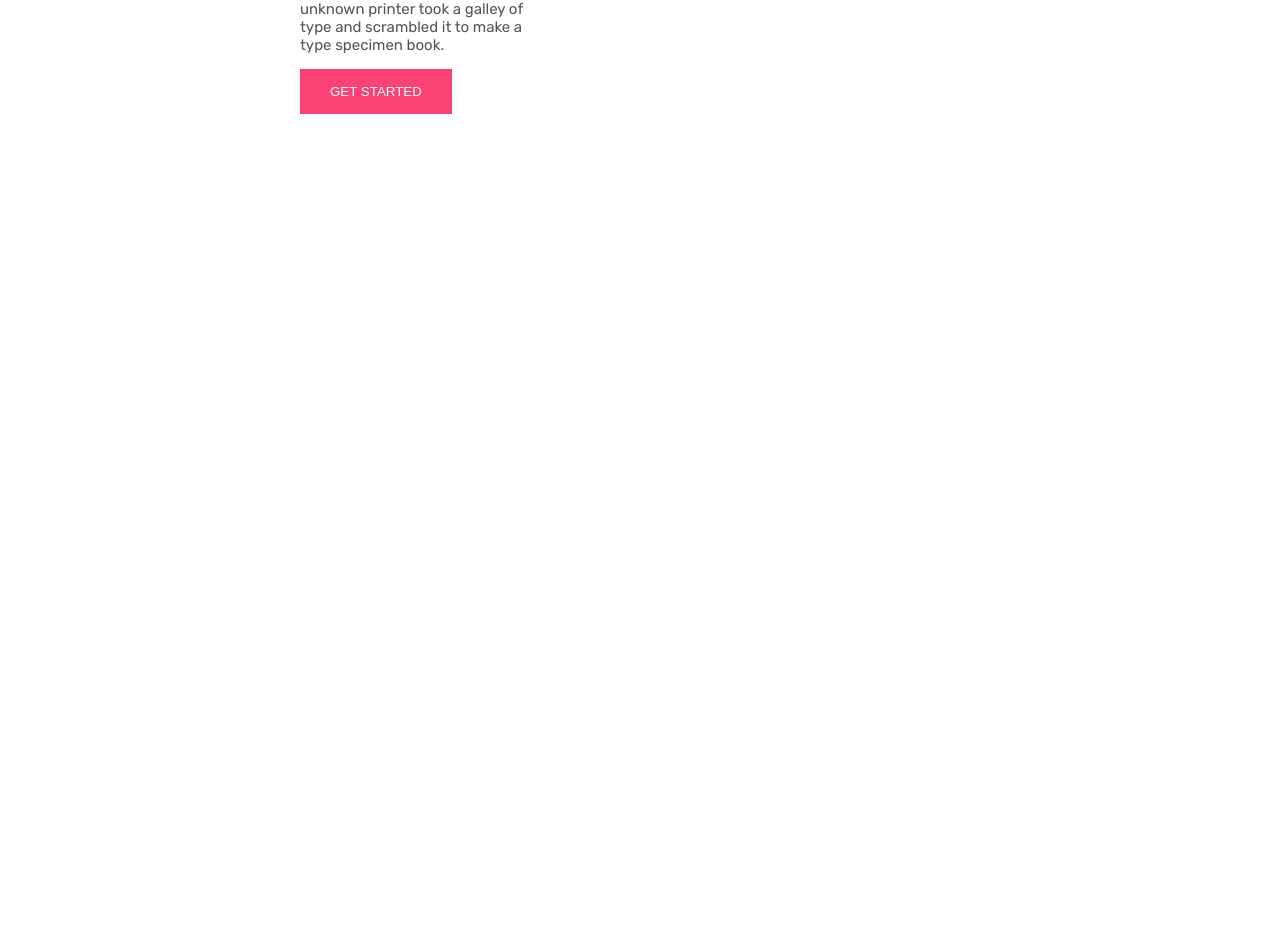
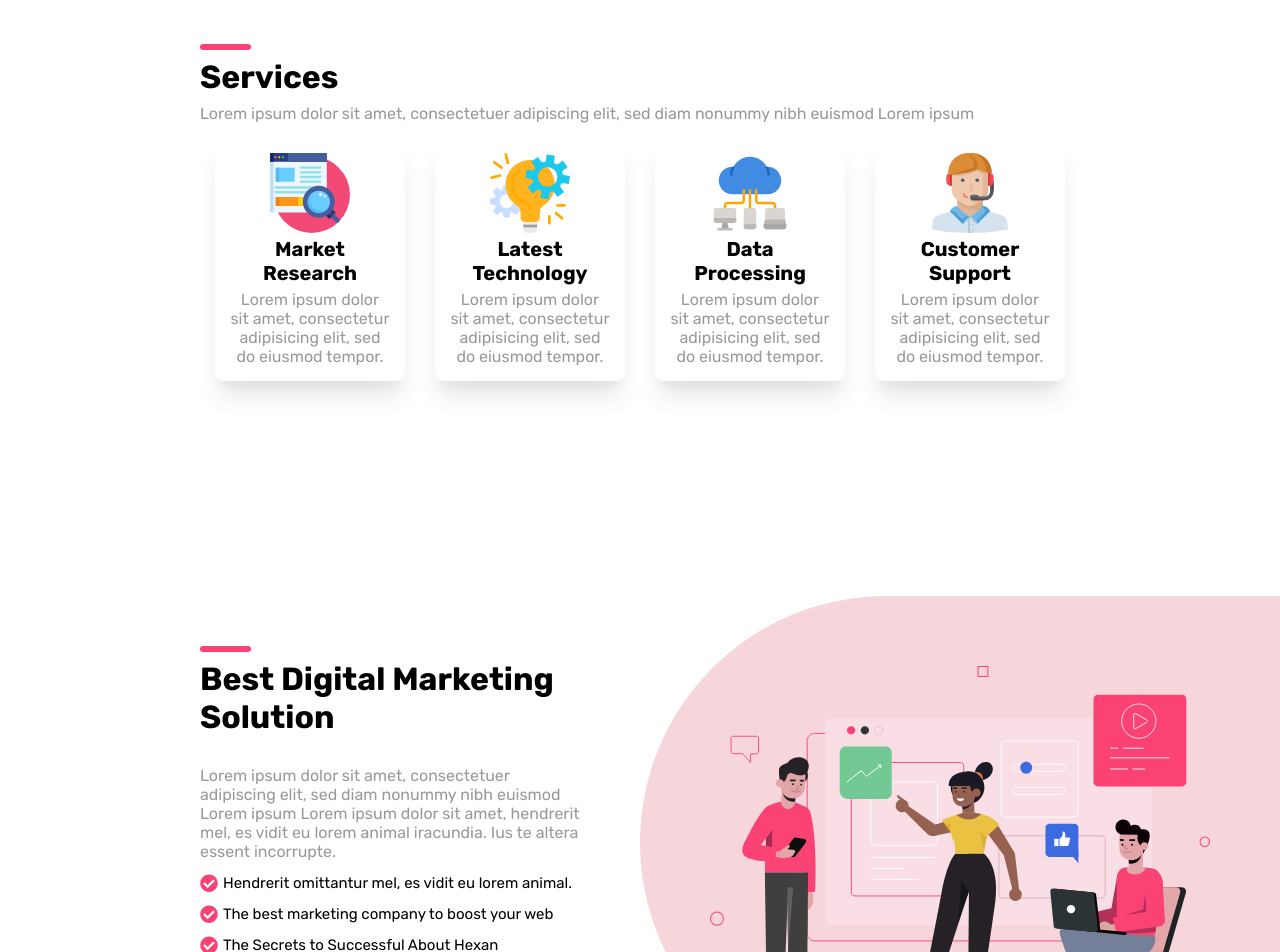
Before and after one commit to PonchHKT/HexanWebsite, a Next.js app: page / in a window 1280 px wide. Shown: the part 694-1646 px from the top of the page. Before the commit the page ends 1108 px from the top, so only its background shows below. Built offline with nearby package versions, Linux system fonts and the light colour scheme.

Commit message:
Update CSS Services + Solutions

```diff
--- /dev/null
+++ b/components/Services.js
@@ -0,0 +1,28 @@
+import styles from "../styles/services.module.scss";
+import data from "../data/data.json";
+
+function Services() {
+  return (
+    <div className={styles.serviceContainer}>
+      <div className={styles.serviceTitle}>
+        <hr />
+        <h1>{data.services.title}</h1>
+        <p>{data.services.desc}</p>
+      </div>
+
+      <div className={styles.boxContainer}>
+        {data.services.cards.map((x) => {
+          return (
+            <div className={styles.boxContent} key={x.id}>
+              <img src={`/images/${x.icon}`} />
+              <h1>{x.title}</h1>
+              <p>{x.desc}</p>
+            </div>
+          );
+        })}
+      </div>
+    </div>
+  );
+}
+
+export default Services;
--- /dev/null
+++ b/components/Solution.js
@@ -0,0 +1,28 @@
+import styles from "../styles/solution.module.scss";
+import data from "../data/data.json";
+
+function Solution() {
+  return (
+    <div className={styles.solutionContainer}>
+      <div className={styles.solutionTitle}>
+        <hr />
+        <h1>{data.infos.title}</h1>
+        <p>{data.infos.desc}</p>
+        {data.infos.infos.map((x) => {
+          return (
+            <div className={styles.icons} key={x.id}>
+              <i className="fas fa-check-circle" />
+              <h1>{x.text}</h1>
+            </div>
+          );
+        })}
+      </div>
+
+      <div className={styles.images}>
+        <img src="images/marketing-img.svg" />
+      </div>
+    </div>
+  );
+}
+
+export default Solution;
--- a/data/data.json
+++ b/data/data.json
@@ -19,25 +19,25 @@
         "cards": [
             {
                 "id": "01",
-                "icon": "",
+                "icon": "seo.svg",
                 "title": "Market Research",
                 "desc": "Lorem ipsum dolor sit amet, consectetur adipisicing elit, sed do eiusmod tempor."
             },
             {
                 "id": "02",
-                "icon": "",
+                "icon": "technology.svg",
                 "title": "Latest Technology",
                 "desc": "Lorem ipsum dolor sit amet, consectetur adipisicing elit, sed do eiusmod tempor."
             },
             {
                 "id": "03",
-                "icon": "",
+                "icon": "cloud.svg",
                 "title": "Data Processing",
                 "desc": "Lorem ipsum dolor sit amet, consectetur adipisicing elit, sed do eiusmod tempor."
             },
             {
                 "id": "04",
-                "icon": "",
+                "icon": "support.svg",
                 "title": "Customer Support",
                 "desc": "Lorem ipsum dolor sit amet, consectetur adipisicing elit, sed do eiusmod tempor."
             }
@@ -50,15 +50,15 @@
         "infos": [
             {
                 "id": "01",
-                "text": "Icon Hendrerit omittantur mel,es vidit eu lorem animal."
+                "text": "Hendrerit omittantur mel, es vidit eu lorem animal."
             },
             {
                 "id": "02",
-                "text": "Icon The best marketing company to boost your web"
+                "text": "The best marketing company to boost your web"
             },
             {
                 "id": "03",
-                "text": "Icon The Secrets to Successful About Hexan"
+                "text": "The Secrets to Successful About Hexan"
             }
         ]
     },
--- a/pages/index.js
+++ b/pages/index.js
@@ -1,15 +1,19 @@
 import Head from "next/head";
 import Image from "next/image";
 import styles from "../styles/Home.module.css";
+
 import Navbar from "../components/Navbar";
-import data from "../data/data.json";
 import HomeLanding from "../components/HomeLanding";
+import Services from "../components/Services";
+import Solution from "../components/Solution";
 
 export default function Home() {
   return (
     <div>
       <Navbar />
       <HomeLanding />
+      <Services />
+      <Solution />
     </div>
   );
 }
--- a/styles/homelanding.module.scss
+++ b/styles/homelanding.module.scss
@@ -2,13 +2,17 @@
   overflow-x: hidden;
   background-color: var(--main-white);
   .homeContent {
-    padding: 300px;
+    padding: 200px;
     padding-top: 20vh;
+    padding-bottom: 0px;
     display: flex;
     .description {
-      width: 60vw;
+      width: 100vw;
+      margin-right: 30px;
+
       h1 {
         font-size: 53px;
+        width: 40vw;
         strong {
           color: var(--main-pink);
         }
--- a/styles/navbar.module.scss
+++ b/styles/navbar.module.scss
@@ -2,7 +2,7 @@
   width: 100%;
   height: 7vh;
   background-color: var(--main-white);
-  border-bottom: 2px solid var(--main-light-gray);
+  border-bottom: 2px solid rgb(219, 219, 219,0.5);
   padding-left: 17vw;
   .navBar {
     padding-top: 8px;
--- /dev/null
+++ b/styles/services.module.scss
@@ -0,0 +1,46 @@
+.serviceContainer {
+    padding: 200px;
+    padding-top: 0px;
+    padding-bottom: 0px;
+    .serviceTitle {
+        hr {
+            width: 4vw;
+            border: 3px solid var(--main-pink);
+            background-color: var(--main-pink);
+            border-radius: 20px;
+        }
+        h1 {
+            padding-top: 8px;
+        }
+        p {
+            padding-top: 8px;
+            color: var(--main-light-gray);
+        }
+    }
+    .boxContainer{
+        width: 100%;
+        display: flex;
+        background-color: var(--main-white);
+        text-align: center;
+        justify-content: space-between;
+        .boxContent{
+            width: 30%;
+            background-color: var(--main-white);
+            border-radius: 8px;
+            padding: 15px;
+            margin: 15px;
+            border: none;
+            box-shadow: rgba(0, 0, 0, 0.1) 0px 20px 25px -5px, rgba(0, 0, 0, 0.04) 0px 10px 10px -5px;
+                img {
+                    width: 80px;
+                }
+                h1 {
+                    font-size: 20px;
+                }
+                p {
+                    padding-top: 5px;
+                    color: var(--main-light-gray);
+                }
+        }
+    }
+}
--- /dev/null
+++ b/styles/solution.module.scss
@@ -0,0 +1,50 @@
+.solutionContainer {
+    padding: 200px;
+    padding-bottom: 300px;
+    padding-right: 0px;
+    display: flex;
+    justify-content: space-between;
+    .solutionTitle {
+        padding-top: 50px;
+        hr {
+            width: 4vw;
+            border: 3px solid var(--main-pink);
+            background-color: var(--main-pink);
+            border-radius: 20px;
+        }
+        h1 {
+            padding-top: 8px;
+            inline-size: 30vw;
+        }
+        p {
+            padding-top: 30px;
+            inline-size: 30vw;
+            color: var(--main-light-gray);
+        }
+        .icons {
+            display: flex;
+            padding-top: 5px;
+            i {
+                font-size: 18px;
+                padding-top: 8px;
+                padding-right: 5px;
+                color: var(--main-pink);
+            }
+            h1 {
+                font-size: 15px;
+                font-weight: normal;
+            }
+        }
+    }
+    .images {
+        background-color: rgb(247, 214, 219);
+        padding-left: 30px;
+        border-top-left-radius: 350px;
+        border-bottom-left-radius: 350px;
+        padding: 70px;
+        width: 50vw;
+        img {
+            width: 100%;
+        }
+    }
+}
```
Also changed, not shown: 1 other file (tests, documents, lock files or other folders).
